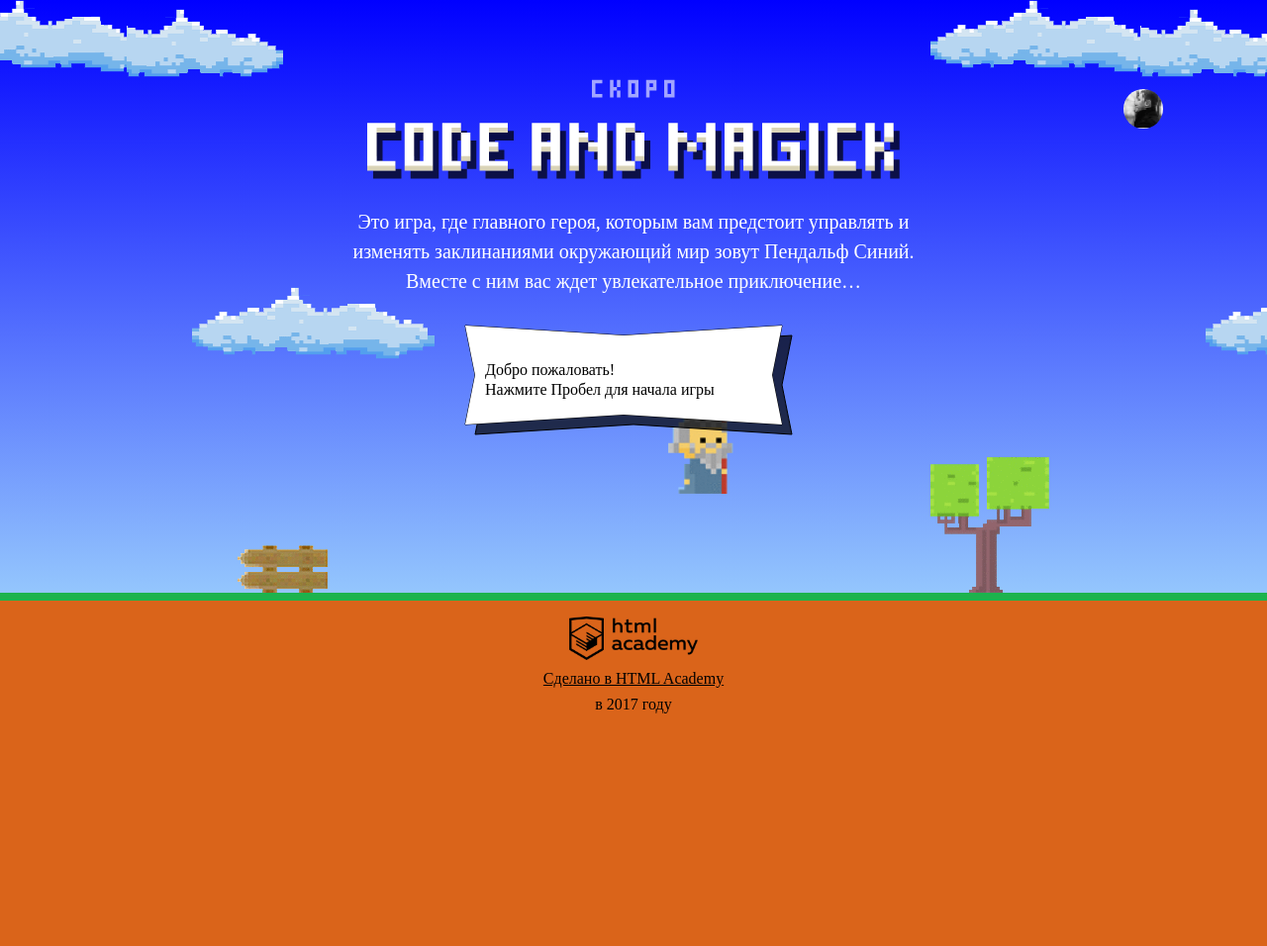
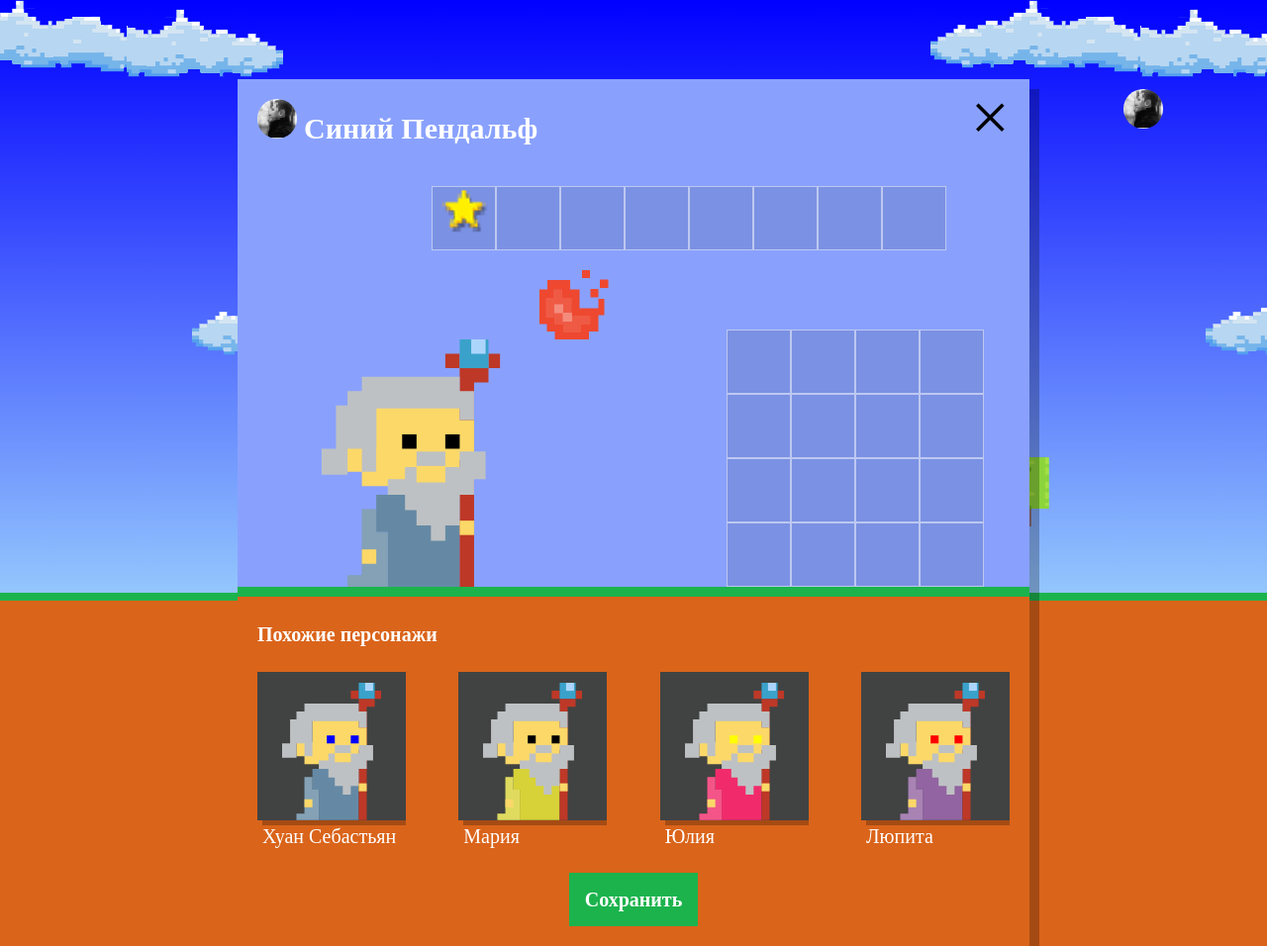
Before and after one commit to da6e4ka/1023273-code-and-magick-18, a website: page index.html in a window 1280 px wide. Shown: the whole page at 99% size. Before the commit the page ends 800 px from the top, so only its background shows below. Drawn offline with Linux system fonts and the light colour scheme; a web font is replaced by a local one.

Commit message:
Add wizards render

```diff
--- a/index.html
+++ b/index.html
@@ -199,6 +199,7 @@
   }
 </script>
 
+<script src="js/setup.js"></script>
 <script src="js/stats.js"></script>
 <script src="js/game.js"></script>
 
--- /dev/null
+++ b/js/setup.js
@@ -0,0 +1,65 @@
+var names = ['Иван', 'Хуан Себастьян', 'Мария', 'Кристоф', 'Виктор', 'Юлия', 'Люпита', 'Вашингтон'];
+var lastnames = ['да Марья', 'Верон', 'Мирабелла', 'Вальц', 'Онопко', 'Топольницкая', 'Нионго', 'Ирвинг'];
+var coatColors = ['rgb(101, 137, 164)', 'rgb(241, 43, 107)', 'rgb(146, 100, 161)', 'rgb(56, 159, 117)', 'rgb(215, 210, 55)', 'rgb(0, 0, 0)'];
+var eyesColors = ['black', 'red', 'blue', 'yellow', 'green'];
+
+var getRandomArrayElement = function(array) {
+  return array[Math.floor(array.length * Math.random())]
+};
+
+var wizards = [
+  {
+    name: getRandomArrayElement(names),
+    lastname: getRandomArrayElement(lastnames),
+    coatColor: getRandomArrayElement(coatColors),
+    eyesColor: getRandomArrayElement(eyesColors)
+  },
+  {
+    name: getRandomArrayElement(names),
+    lastname: getRandomArrayElement(lastnames),
+    coatColor: getRandomArrayElement(coatColors),
+    eyesColor: getRandomArrayElement(eyesColors)
+  },
+  {
+    name: getRandomArrayElement(names),
+    lastname: getRandomArrayElement(lastnames),
+    coatColor: getRandomArrayElement(coatColors),
+    eyesColor: getRandomArrayElement(eyesColors)
+  },
+  {
+    name: getRandomArrayElement(names),
+    lastname: getRandomArrayElement(lastnames),
+    coatColor: getRandomArrayElement(coatColors),
+    eyesColor: getRandomArrayElement(eyesColors)
+  }
+];
+
+var renderWizard = function(wizard) {
+  var wizardTemplate = document.querySelector('#similar-wizard-template')
+    .content
+    .querySelector('.setup-similar-item');
+  var wizardElement = wizardTemplate.cloneNode(true);
+
+  wizardElement.querySelector('.setup-similar-label').textContent = wizard.name;
+  wizardElement.querySelector('.wizard-coat').style.fill = wizard.coatColor;
+  wizardElement.querySelector('.wizard-eyes').style.fill = wizard.eyesColor;
+
+  return wizardElement;
+};
+
+var renderWizards = function() {
+  var similarListElement = document.querySelector('.setup-similar-list');
+  var fragment = document.createDocumentFragment();
+
+  for (var i = 0; i < wizards.length; i++) {
+    var wizard = wizards[i];
+    fragment.appendChild(renderWizard(wizard));
+  }
+
+  similarListElement.appendChild(fragment)
+};
+
+renderWizards();
+
+document.querySelector('.setup').classList.remove('hidden');
+document.querySelector('.setup-similar').classList.remove('hidden');
```
